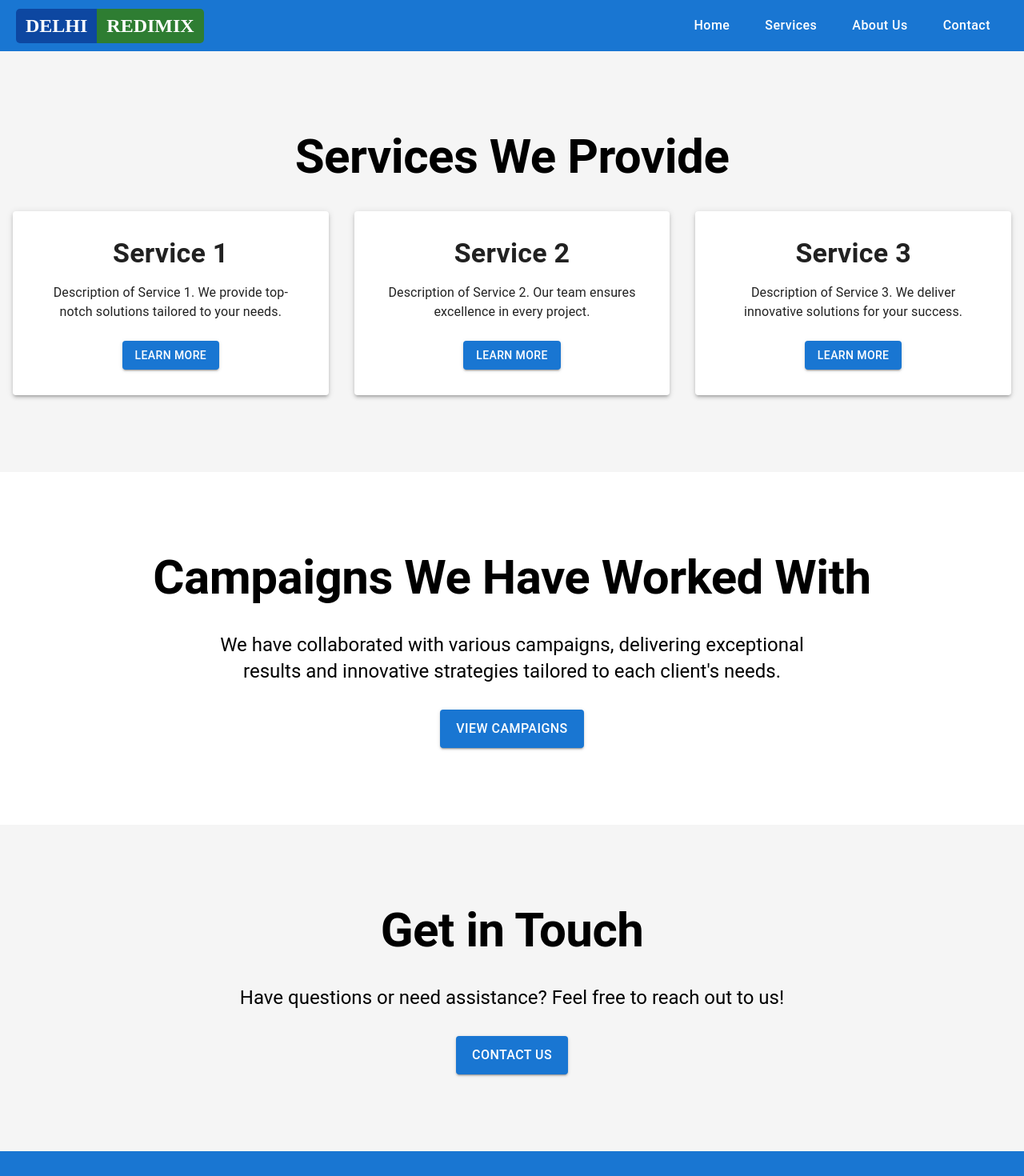
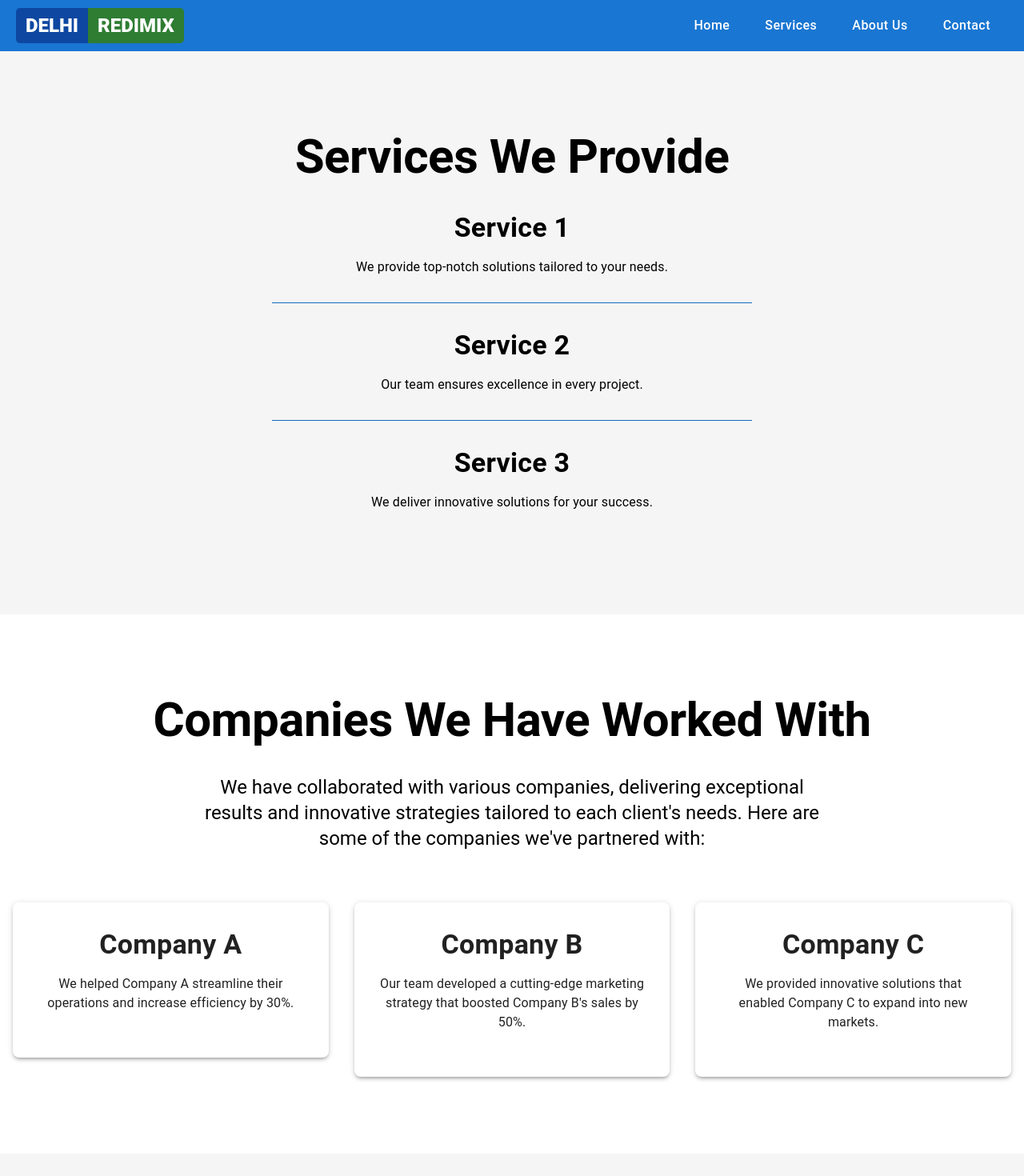
Before and after one commit to Blackhawkup/DRMC, a React (Vite) app: page /services in a window 1280 px wide. Shown: the top 1470 px of the page at 80% size. Built offline with nearby package versions, Linux system fonts and the light colour scheme.

Commit message:
service page also done now

```diff
--- a/src/components/Services_page/Services.jsx
+++ b/src/components/Services_page/Services.jsx
@@ -1,10 +1,40 @@
 import React from 'react';
-import { Box, Typography, Button, Grid, Paper } from '@mui/material';
+import { Box, Typography, Button, Grid, Paper, Divider } from '@mui/material';
 import { Link } from 'react-router-dom';
 import Header from './../header'; // Import your Header component
 import Footer from './../footer'; // Import your Footer component
 
 const ServicePage = () => {
+    const services = [
+        {
+            name: 'Service 1',
+            description: 'We provide top-notch solutions tailored to your needs.',
+        },
+        {
+            name: 'Service 2',
+            description: 'Our team ensures excellence in every project.',
+        },
+        {
+            name: 'Service 3',
+            description: 'We deliver innovative solutions for your success.',
+        },
+    ];
+
+    const companies = [
+        {
+            name: 'Company A',
+            description: 'We helped Company A streamline their operations and increase efficiency by 30%.',
+        },
+        {
+            name: 'Company B',
+            description: 'Our team developed a cutting-edge marketing strategy that boosted Company B\'s sales by 50%.',
+        },
+        {
+            name: 'Company C',
+            description: 'We provided innovative solutions that enabled Company C to expand into new markets.',
+        },
+    ];
+
     return (
         <Box
             sx={{
@@ -38,16 +68,14 @@ const ServicePage = () => {
                     >
                         Services We Provide
                     </Typography>
-                    <Grid container spacing={4} justifyContent="center">
-                        <Grid item xs={12} md={4}>
-                            <Paper
-                                elevation={3}
+                    <Box
                         sx={{
-                                    padding: '2rem',
-                                    textAlign: 'center',
-                                    backgroundColor: 'white',
+                            maxWidth: '1200px',
+                            margin: '0 auto',
                         }}
                     >
+                        {services.map((service, index) => (
+                            <Box key={index}>
                                 <Typography
                                     variant="h4"
                                     component="h2"
@@ -56,116 +84,31 @@ const ServicePage = () => {
                                         marginBottom: '1rem',
                                     }}
                                 >
-                                    Service 1
+                                    {service.name}
                                 </Typography>
                                 <Typography
                                     variant="body1"
                                     sx={{
-                                        marginBottom: '1.5rem',
+                                        marginBottom: '2rem',
                                     }}
                                 >
-                                    Description of Service 1. We provide top-notch solutions tailored to your needs.
+                                    {service.description}
                                 </Typography>
-                                <Button
-                                    variant="contained"
+                                {index < services.length - 1 && (
+                                    <Divider
                                         sx={{
+                                            margin: '2rem auto',
+                                            width: '50%',
                                             backgroundColor: '#1976d2',
-                                        color: 'white',
-                                        '&:hover': {
-                                            backgroundColor: '#1565c0',
-                                        },
                                         }}
-                                >
-                                    Learn More
-                                </Button>
-                            </Paper>
-                        </Grid>
-                        <Grid item xs={12} md={4}>
-                            <Paper
-                                elevation={3}
-                                sx={{
-                                    padding: '2rem',
-                                    textAlign: 'center',
-                                    backgroundColor: 'white',
-                                }}
-                            >
-                                <Typography
-                                    variant="h4"
-                                    component="h2"
-                                    sx={{
-                                        fontWeight: 'bold',
-                                        marginBottom: '1rem',
-                                    }}
-                                >
-                                    Service 2
-                                </Typography>
-                                <Typography
-                                    variant="body1"
-                                    sx={{
-                                        marginBottom: '1.5rem',
-                                    }}
-                                >
-                                    Description of Service 2. Our team ensures excellence in every project.
-                                </Typography>
-                                <Button
-                                    variant="contained"
-                                    sx={{
-                                        backgroundColor: '#1976d2',
-                                        color: 'white',
-                                        '&:hover': {
-                                            backgroundColor: '#1565c0',
-                                        },
-                                    }}
-                                >
-                                    Learn More
-                                </Button>
-                            </Paper>
-                        </Grid>
-                        <Grid item xs={12} md={4}>
-                            <Paper
-                                elevation={3}
-                                sx={{
-                                    padding: '2rem',
-                                    textAlign: 'center',
-                                    backgroundColor: 'white',
-                                }}
-                            >
-                                <Typography
-                                    variant="h4"
-                                    component="h2"
-                                    sx={{
-                                        fontWeight: 'bold',
-                                        marginBottom: '1rem',
-                                    }}
-                                >
-                                    Service 3
-                                </Typography>
-                                <Typography
-                                    variant="body1"
-                                    sx={{
-                                        marginBottom: '1.5rem',
-                                    }}
-                                >
-                                    Description of Service 3. We deliver innovative solutions for your success.
-                                </Typography>
-                                <Button
-                                    variant="contained"
-                                    sx={{
-                                        backgroundColor: '#1976d2',
-                                        color: 'white',
-                                        '&:hover': {
-                                            backgroundColor: '#1565c0',
-                                        },
-                                    }}
-                                >
-                                    Learn More
-                                </Button>
-                            </Paper>
-                        </Grid>
-                    </Grid>
+                                    />
+                                )}
+                            </Box>
+                        ))}
+                    </Box>
                 </Box>
 
-                {/* Hero Section 2: Campaigns We Have Worked With */}
+                {/* Hero Section 2: Companies We Have Worked With */}
                 <Box
                     sx={{
                         backgroundColor: '#ffffff', // White background
@@ -181,7 +124,7 @@ const ServicePage = () => {
                             marginBottom: '2rem',
                         }}
                     >
-                        Campaigns We Have Worked With
+                        Companies We Have Worked With
                     </Typography>
                     <Typography
                         variant="h5"
@@ -189,25 +132,49 @@ const ServicePage = () => {
                         sx={{
                             maxWidth: '800px',
                             margin: '0 auto',
-                            marginBottom: '2rem',
+                            marginBottom: '4rem',
                         }}
                     >
-                        We have collaborated with various campaigns, delivering exceptional results and innovative strategies tailored to each client's needs.
+                        We have collaborated with various companies, delivering exceptional results and innovative strategies tailored to each client's needs. Here are some of the companies we've partnered with:
                     </Typography>
-                    <Button
-                        variant="contained"
+                    <Grid container spacing={4} justifyContent="center">
+                        {companies.map((company, index) => (
+                            <Grid item key={index} xs={12} sm={6} md={4}>
+                                <Paper
+                                    elevation={3}
                                     sx={{
-                            backgroundColor: '#1976d2',
-                            color: 'white',
-                            fontSize: '1rem',
-                            padding: '10px 20px',
+                                        padding: '2rem',
+                                        textAlign: 'center',
+                                        backgroundColor: 'white',
+                                        borderRadius: '8px',
+                                        transition: 'transform 0.3s ease-in-out',
                                         '&:hover': {
-                                backgroundColor: '#1565c0',
+                                            transform: 'scale(1.05)',
                                         },
                                     }}
                                 >
-                        View Campaigns
-                    </Button>
+                                    <Typography
+                                        variant="h4"
+                                        component="h2"
+                                        sx={{
+                                            fontWeight: ' bold',
+                                            marginBottom: '1rem',
+                                        }}
+                                    >
+                                        {company.name}
+                                    </Typography>
+                                    <Typography
+                                        variant="body1"
+                                        sx={{
+                                            marginBottom: '1.5rem',
+                                        }}
+                                    >
+                                        {company.description}
+                                    </Typography>
+                                </Paper>
+                            </Grid>
+                        ))}
+                    </Grid>
                 </Box>
 
                 {/* Hero Section 3: Contact Us */}
--- a/src/components/header.jsx
+++ b/src/components/header.jsx
@@ -50,7 +50,8 @@ const Header = () => {
                             color: 'white',
                             padding: '8px 12px',
                             fontSize: '1.5rem',
-                            fontWeight: '600',
+                            fontWeight: '900', // Bold font weight
+                            fontFamily: '"Roboto", "Helvetica", "Arial", sans-serif', // Clean and modern font
                             borderTopLeftRadius: '5px',
                             borderBottomLeftRadius: '5px',
                         }}
@@ -63,7 +64,8 @@ const Header = () => {
                             color: 'white',
                             padding: '8px 12px',
                             fontSize: '1.5rem',
-                            fontWeight: '600',
+                            fontWeight: '900', // Bold font weight
+                            fontFamily: '"Roboto", "Helvetica", "Arial", sans-serif', // Clean and modern font
                             borderTopRightRadius: '5px',
                             borderBottomRightRadius: '5px',
                         }}
```
Lines whose indentation alone changed are shown as unchanged.
